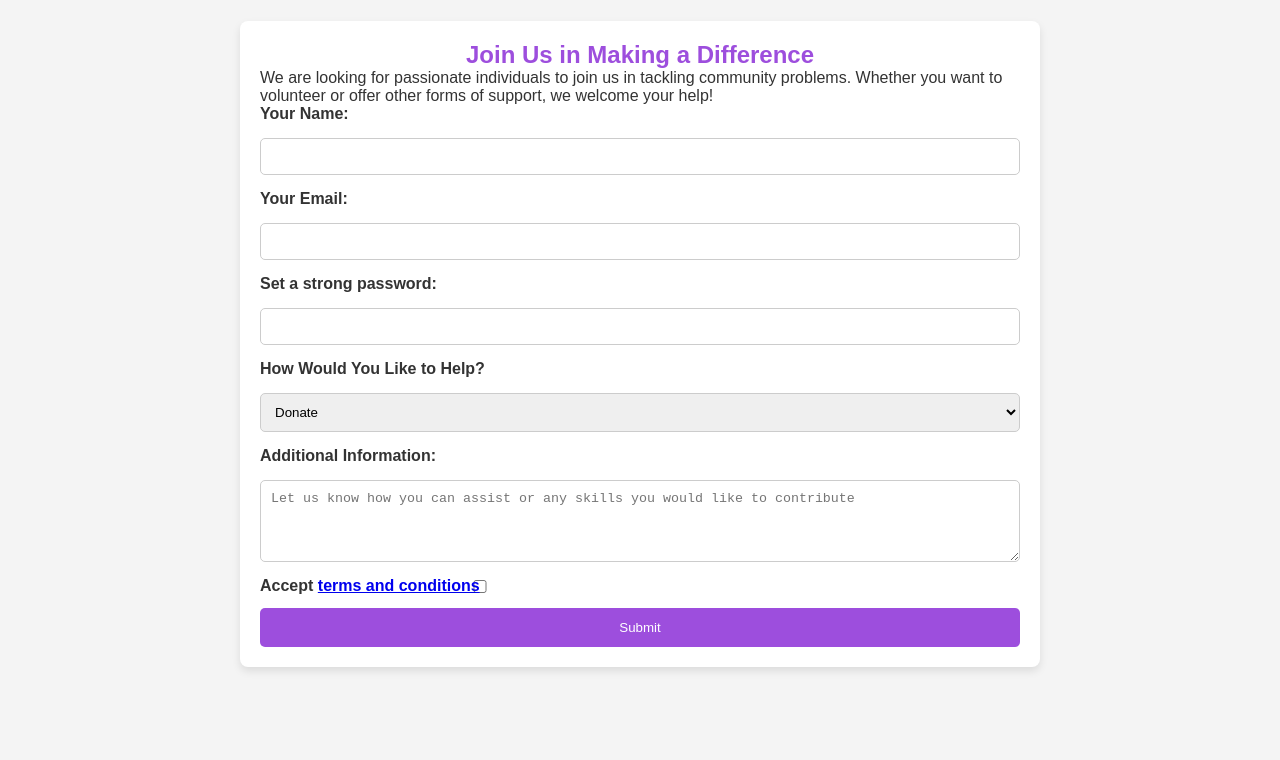
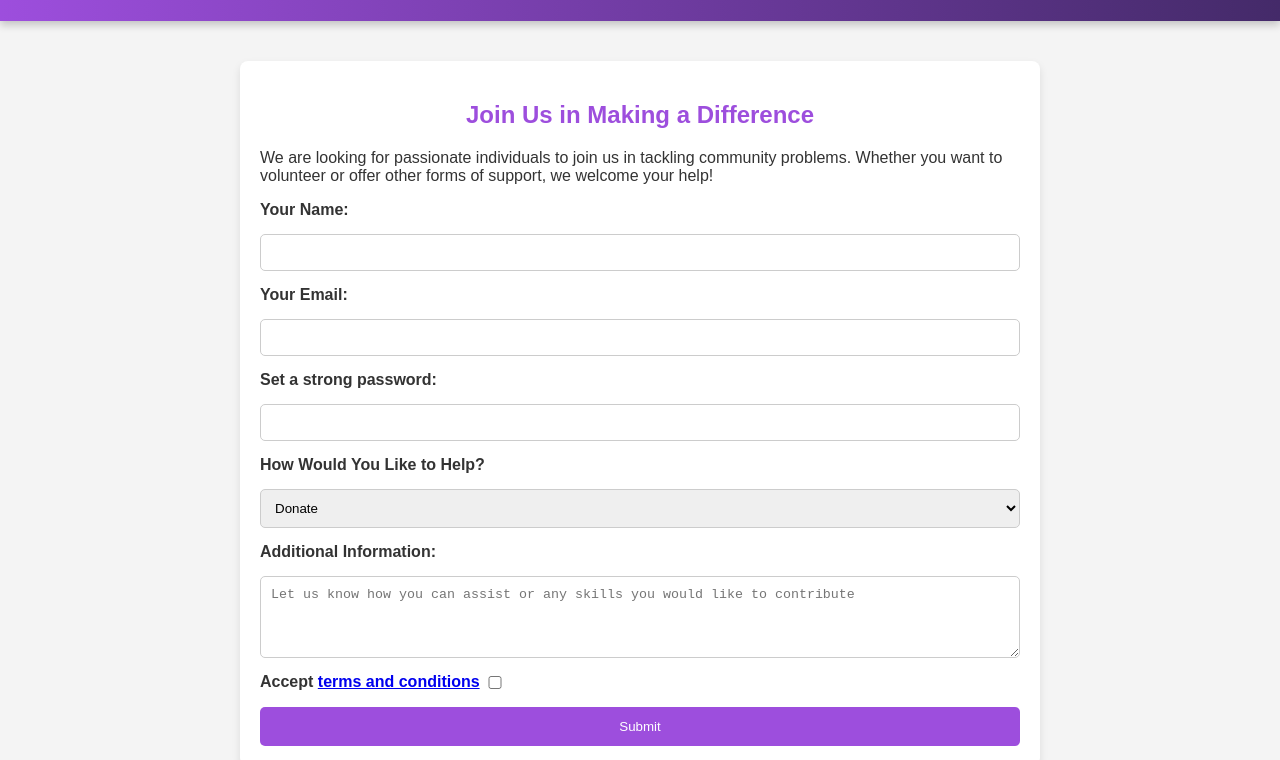
Before and after one commit to Alessandro101032/TheCommunityHub, a plain HTML site: page join.html in a window 1280 px wide. Shown: the part 79-839 px from the top of the page. Drawn offline with Linux system fonts and the light colour scheme.

Commit message:
hvnv
hvh

```diff
--- a/join.html
+++ b/join.html
@@ -75,7 +75,7 @@
         .checkbox{
             display: flex;
             justify-content: flex-start;
-            margin-left: -160px;
+            margin-left: -145px;
             margin-top: -15px;
         }
         .submit-btn {
@@ -90,10 +90,7 @@
         .submit-btn:hover {
             background: #6C2EB9;
         }
-
-
         *{
-    margin: 0;
     padding: 0;
     box-sizing: border-box;
 }
```
